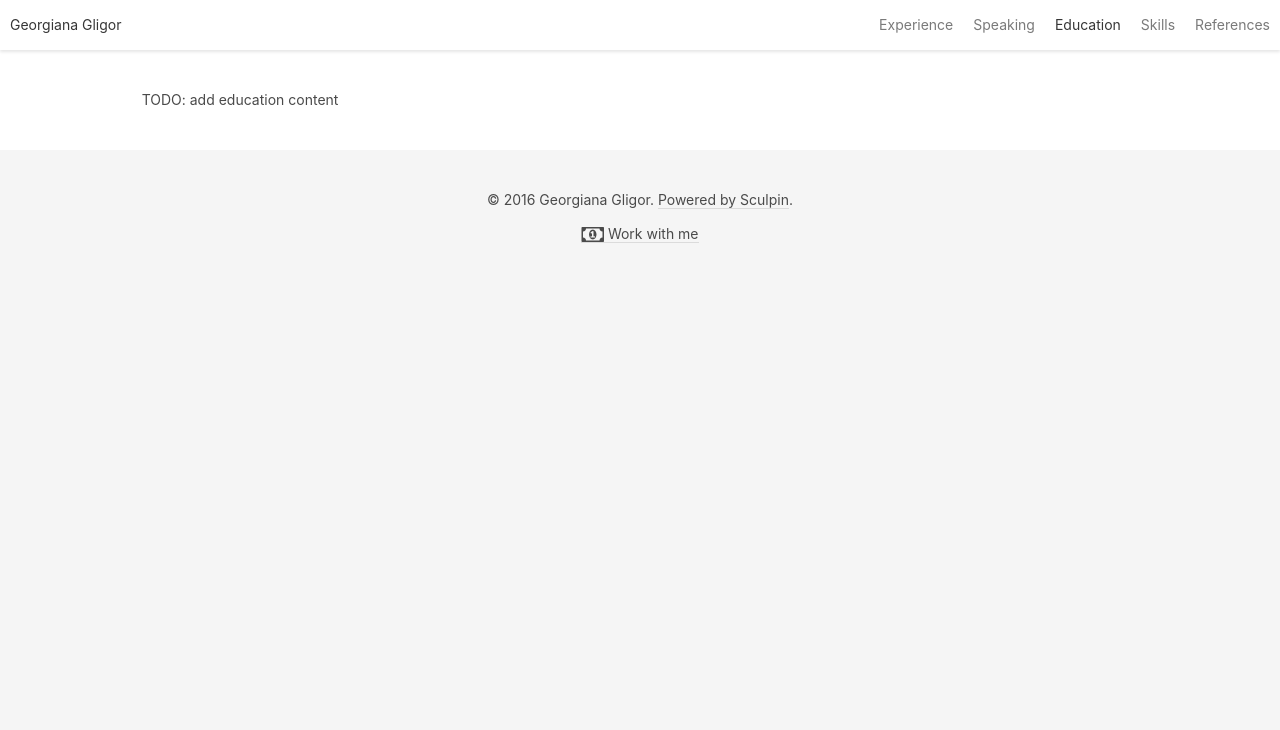
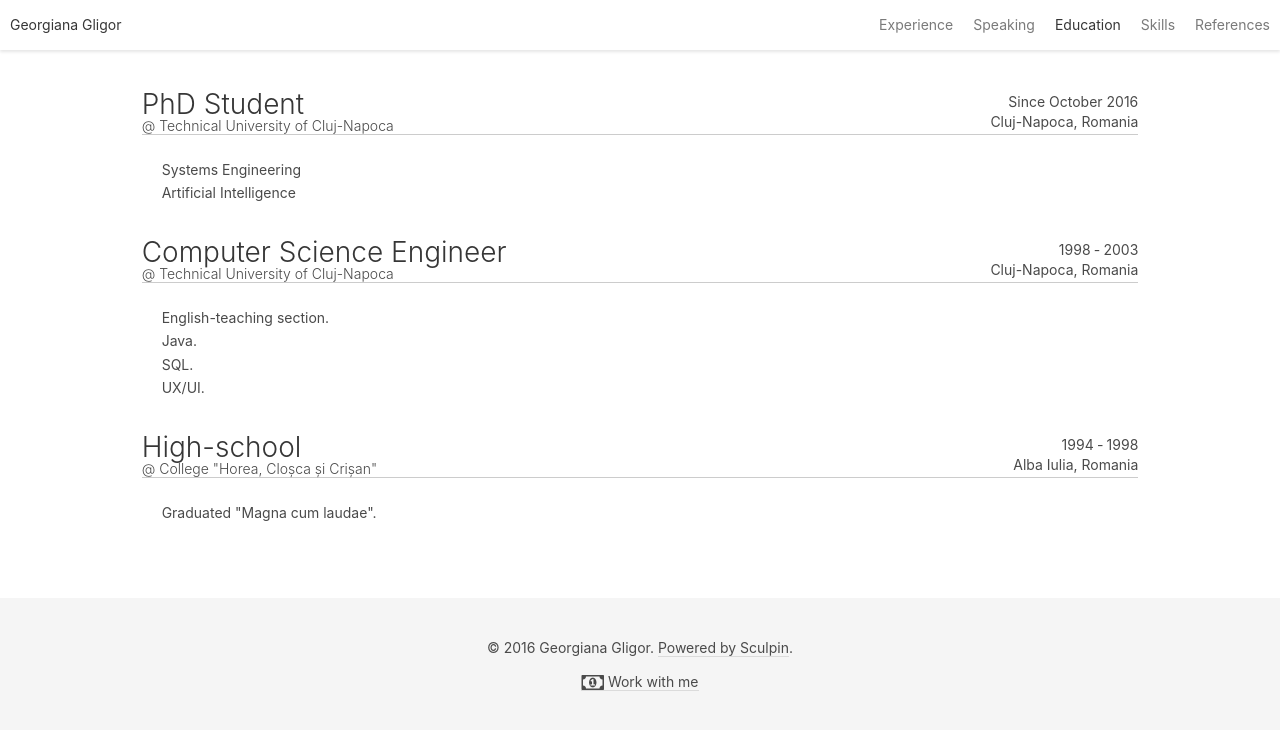
Before and after one commit to clue/tekkie.me, a plain HTML site: page education/index.html in a window 1280 px wide. Drawn offline with nearby package versions, Linux system fonts and the light colour scheme.

Commit message:
add education

```diff
--- a/education/index.html
+++ b/education/index.html
@@ -22,7 +22,7 @@
 
   </head>
 
-  <body id="page-education">
+  <body id="page-education" class="theEducation">
 <script>
   (function(i,s,o,g,r,a,m){i['GoogleAnalyticsObject']=r;i[r]=i[r]||function(){
   (i[r].q=i[r].q||[]).push(arguments)},i[r].l=1*new Date();a=s.createElement(o),
@@ -62,7 +62,95 @@
 
 <div class="columns is-mobile">
   <div class="column is-10 is-offset-1">
-<p>TODO: add education content</p>
+<p></p>
+
+<div class="card is-fullwidth">
+
+<nav class="level card-header">
+  <div class="level-left">
+    <div class="level-item">
+      <h2 class="title is-3">PhD Student</h2>
+      <h3 class="subtitle is-6"> @ Technical University of Cluj-Napoca</h3>
+    </div>
+  </div>
+  <div class="level-right">
+    <div class="level-item has-text-right">
+      <div class="is-6">Since October 2016</div>
+      <div class="is-6">Cluj-Napoca, Romania</div>
+    </div>
+  </div>
+</nav><!-- .card-header -->
+
+<div class="card-content">
+  <ul class="content position-details">
+    <li>Systems Engineering</li>
+    <li>Artificial Intelligence</li>
+  </ul>
+</div><!-- .card-content -->
+
+</div>
+
+<p><!-- .card -->
+</p>
+
+<div class="card is-fullwidth">
+
+<nav class="level card-header">
+  <div class="level-left">
+    <div class="level-item">
+      <h2 class="title is-3">Computer Science Engineer</h2>
+      <h3 class="subtitle is-6"> @ Technical University of Cluj-Napoca</h3>
+    </div>
+  </div>
+  <div class="level-right">
+    <div class="level-item has-text-right">
+      <div class="is-6">1998 &dash; 2003</div>
+      <div class="is-6">Cluj-Napoca, Romania</div>
+    </div>
+  </div>
+</nav><!-- .card-header -->
+
+<div class="card-content">
+  <ul class="content position-details">
+    <li>English-teaching section.</li>
+    <li>Java.</li>
+    <li>SQL.</li>
+    <li>UX/UI.</li>
+  </ul>
+</div><!-- .card-content -->
+
+</div>
+
+<p><!-- .card -->
+</p>
+
+<div class="card is-fullwidth">
+
+<nav class="level card-header">
+  <div class="level-left">
+    <div class="level-item">
+      <h2 class="title is-3">High-school</h2>
+      <h3 class="subtitle is-6"> @ College &quot;Horea, Cloșca și Crișan&quot;</h3>
+    </div>
+  </div>
+  <div class="level-right">
+    <div class="level-item has-text-right">
+      <div class="is-6">1994 &dash; 1998</div>
+      <div class="is-6">Alba Iulia, Romania</div>
+    </div>
+  </div>
+</nav><!-- .card-header -->
+
+<div class="card-content">
+  <ul class="content position-details">
+    <li>Graduated &quot;Magna cum laudae&quot;.</li>
+  </ul>
+</div><!-- .card-content -->
+
+</div>
+
+<p><!-- .card -->
+</p>
   </div>
 </div>
 
--- a/themes/tekkie/cv/assets/sass/style.scss
+++ b/themes/tekkie/cv/assets/sass/style.scss
@@ -18,7 +18,7 @@
   padding-bottom: 40px;
 }
 
-.theExperience .card {
+.theExperience .card, .theEducation .card {
   box-shadow: none;
   margin-bottom: 15px;
 
```
Also changed, not shown: themes/tekkie/cv/assets/css/style.css, 1 other file.
